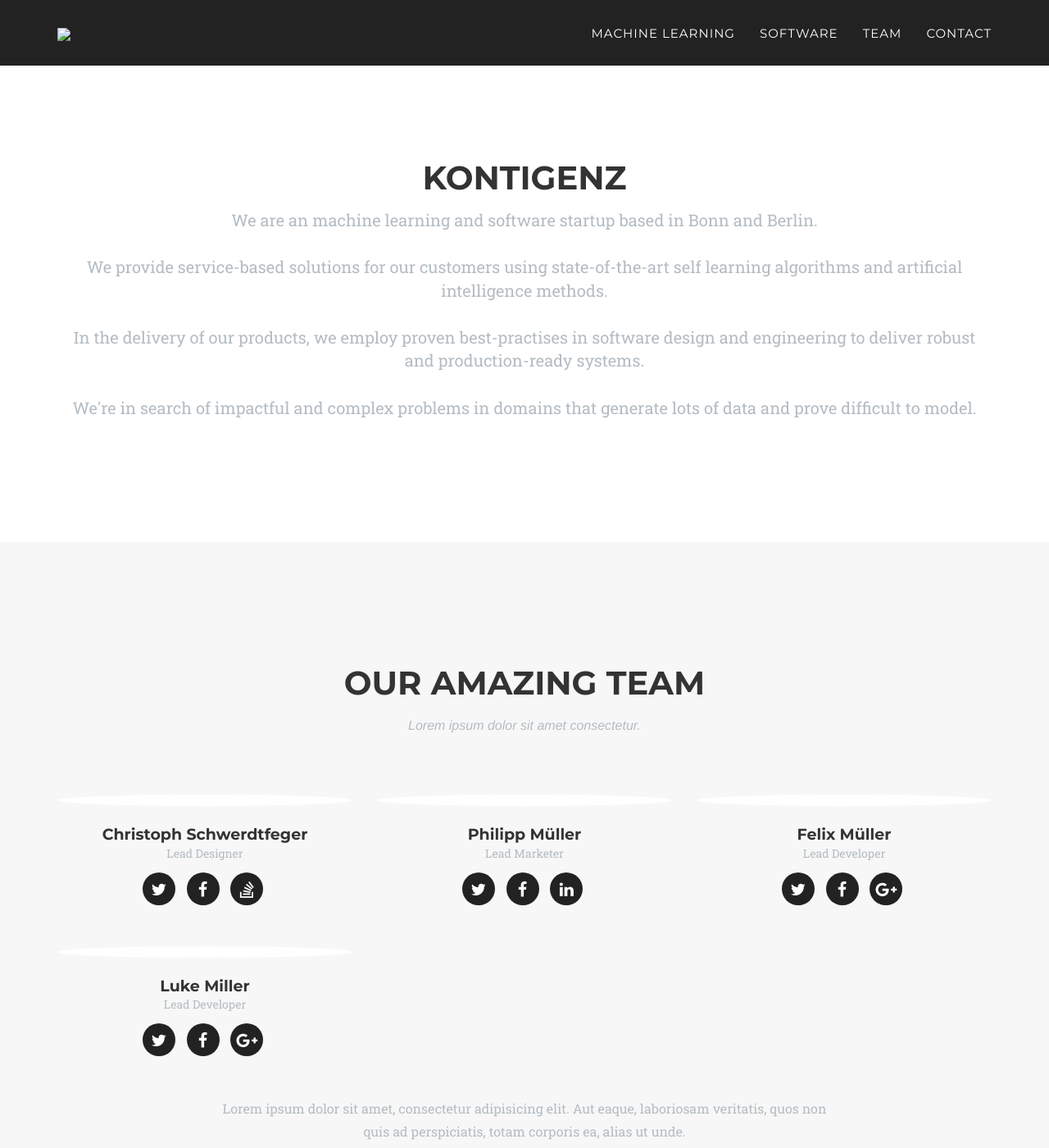
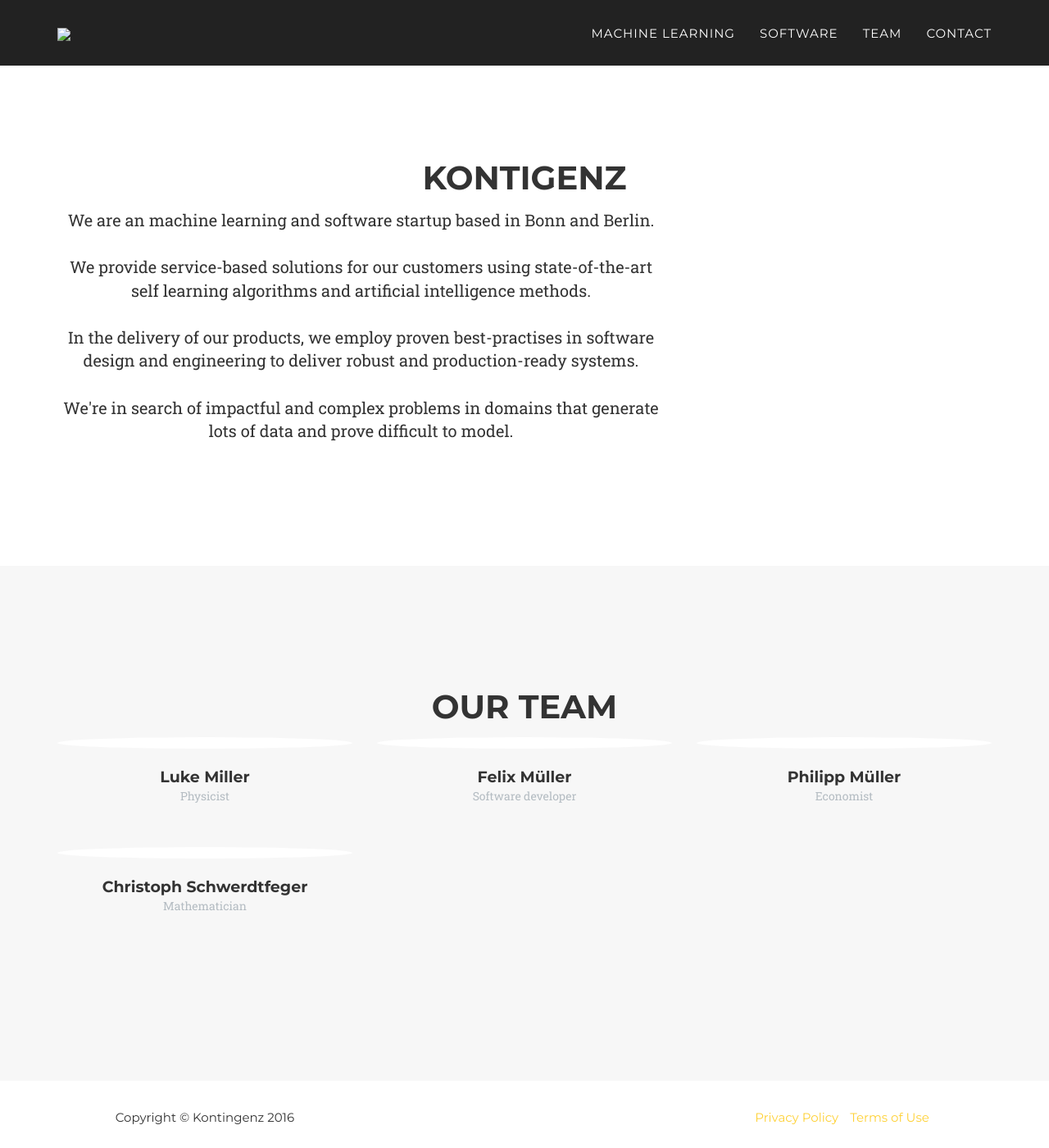
Before and after one commit to kontingenz/kontingenz, a Jekyll site: the page built from _posts/2014-07-16-project-3.markdown, in a window 1280 px wide and 1400 px high, scrolled down 545 px. Shown: the whole window at 82% size. Built offline with Jekyll 4.4.1, drawn with Linux system fonts in a browser that asks for light colours; some web fonts are replaced; some of the changed text lies outside the part shown.

Commit message:
Played a bit with it, including additional Google Font and Picture for Luke - which does not have the right size

```diff
--- a/_config.yml
+++ b/_config.yml
@@ -9,67 +9,69 @@ description: "Data science."
 
 # Team names, titles and social links
 people:
-- name: Christoph Schwerdtfeger
-  pic: 1
-  position: Lead Designer
-  social:
-    - title: twitter
-      url: #
-    - title: facebook
-      url: #
-    - title: stack-overflow
-      url: #
-
-- name: Philipp Müller
-  pic: 2
-  position: Lead Marketer
-  social:
-    - title: twitter
-      url: #
-    - title: facebook
-      url: #
-    - title: linkedin
-      url: #
-
-- name: Felix Müller
-  pic: 3
-  position: Lead Developer
-  social:
-    - title: twitter
-      url: #
-    - title: facebook
-      url: #
-    - title: google-plus
-      url: #
 
 - name: Luke Miller
   pic: 4
-  position: Lead Developer
+  position: Physicist
   social:
-    - title: twitter
-      url: #
-    - title: facebook
-      url: #
-    - title: google-plus
-      url: #
+    # - title: twitter
+    #   url: #
+    # - title: facebook
+    #   url: #
+    # - title: google-plus
+    #   url: #
+- name: Felix Müller
+  pic: 3
+  position: Software developer
+  social:
+    # - title: twitter
+    #   url: #
+    # - title: facebook
+    #   url: #
+    # - title: google-plus
+    #   url: #
+- name: Philipp Müller
+  pic: 2
+  position: Economist
+  social:
+    # - title: twitter
+    #   url: #
+    # - title: facebook
+    #   url: #
+    # - title: linkedin
+    #   url: #
+
+
+- name: Christoph Schwerdtfeger
+  pic: 1
+  position: Mathematician
+  social:
+    # - title: twitter
+    #   url: #
+    # - title: facebook
+    #   url: #
+    # - title: stack-overflow
+    #   url: #
+
 
 # Social networks usernames (many more available: google-plus, flickr, dribbble, pinterest, instagram, tumblr, linkedin, etc.)
-social:
-  - title: twitter
-    url: http://twitter.com/jekyllrb
-  - title: facebook
-    url:
-  - title: stack-overflow
-    url: http://stackoverflow.com/questions/tagged/jekyll
-  - title: bitbucket
-    url: http://bitbucket.org/jekyll
-  - title: github
-    url: http://github.com/jekyll
+# social:
+#   - title: twitter
+#     url: http://twitter.com/jekyllrb
+#   - title: facebook
+#     url:
+#   - title: stack-overflow
+#     url: http://stackoverflow.com/questions/tagged/jekyll
+#   - title: bitbucket
+#     url: http://bitbucket.org/jekyll
+#   - title: github
+#     url: http://github.com/jekyll
 
 # Postal address (add as many lines as necessary)
 address:
-  - line: 3481 Melrose Place
-  - line: Beverly Hills, CA 90210
+  - line: Combahnstrasse 18
+  - line: 53225 Bonn
+  - line: Germany
 
 # Build settings
 markdown: kramdown
--- a/_data/template.yml
+++ b/_data/template.yml
@@ -7,5 +7,5 @@ color:
 
 # Font Families
 font:
-  primary: 'Montserrat, "Helvetica Neue",Helvetica,Arial,sans-serif'
+  primary: 'Belleza, Montserrat, "Helvetica Neue",Helvetica,Arial,sans-serif'
   secondary: '"Droid Serif", "Helvetica Neue", Helvetica,Arial,sans-serif'
--- a/_includes/about.html
+++ b/_includes/about.html
@@ -4,7 +4,7 @@
             <div class="row">
                 <div class="col-lg-12 text-center">
                     <h2 class="section-heading">Kontigenz</h2>
-                    <div class="section-subheading text-muted" style="  font-size: 20px;">
+                    <div class="section-subheading" style="  font-size: 20px; width: 65%; align: auto">
                         We are an machine learning and software startup based in Bonn and Berlin. </br></br>
                         We provide service-based solutions for our customers using state-of-the-art self learning algorithms and artificial intelligence methods. </br></br>
                         In the delivery of our products, we employ proven best-practises in software design and engineering to deliver robust and production-ready systems. </br></br>
--- a/_includes/footer.html
+++ b/_includes/footer.html
@@ -2,7 +2,7 @@
         <div class="container">
             <div class="row">
                 <div class="col-md-4">
-                    <span class="copyright">Copyright &copy; {{ site.title }} 2014</span>
+                    <span class="copyright">Copyright &copy; {{ site.title }} 2016</span>
                 </div>
                 <div class="col-md-4">
                     <ul class="list-inline social-buttons">
--- a/_includes/head.html
+++ b/_includes/head.html
@@ -12,6 +12,7 @@
 
     <!-- Custom Fonts -->
     <link rel="stylesheet" href="{{ "/css/font-awesome/css/font-awesome.min.css" | prepend: site.baseurl }}">
+    <link href='https://fonts.googleapis.com/css?family=Belleza' rel='stylesheet' type='text/css'>
     <link href="https://fonts.googleapis.com/css?family=Montserrat:400,700" rel="stylesheet" type="text/css">
     <link href='https://fonts.googleapis.com/css?family=Kaushan+Script' rel='stylesheet' type='text/css'>
     <link href="https://fonts.googleapis.com/css?family=Lato:400,700,400italic,700italic" rel="stylesheet" type="text/css">
--- a/_includes/team.html
+++ b/_includes/team.html
@@ -3,15 +3,15 @@
         <div class="container">
             <div class="row">
                 <div class="col-lg-12 text-center">
-                    <h2 class="section-heading">Our Amazing Team</h2>
-                    <h3 class="section-subheading text-muted">Lorem ipsum dolor sit amet consectetur.</h3>
+                    <h2 class="section-heading">Our Team</h2>
+                    <!-- <h3 class="section-subheading text-muted">Lorem ipsum dolor sit amet consectetur.</h3> -->
                 </div>
             </div>
             <div class="row">
                 {% for member in site.people %}
                 <div class="col-sm-4">
                     <div class="team-member">
-                        <img src="img/team/{{ member.pic }}.jpg" class="img-responsive img-circle" alt="">
+                        <img src="img/team/{{ member.pic }}.jpg" class="img-responsive img-circle" alt="" style="width=200">
                         <h4>{{ member.name }}</h4>
                         <p class="text-muted">{{ member.position }}</p>
                         <ul class="list-inline social-buttons">
@@ -30,7 +30,7 @@
             </div>
             <div class="row">
                 <div class="col-lg-8 col-lg-offset-2 text-center">
-                    <p class="large text-muted">Lorem ipsum dolor sit amet, consectetur adipisicing elit. Aut eaque, laboriosam veritatis, quos non quis ad perspiciatis, totam corporis ea, alias ut unde.</p>
+                    <!-- <p class="large text-muted">Lorem ipsum dolor sit amet, consectetur adipisicing elit. Aut eaque, laboriosam veritatis, quos non quis ad perspiciatis, totam corporis ea, alias ut unde.</p> -->
                 </div>
             </div>
         </div>
```
Also changed, not shown: img/team/4.jpg (added).
